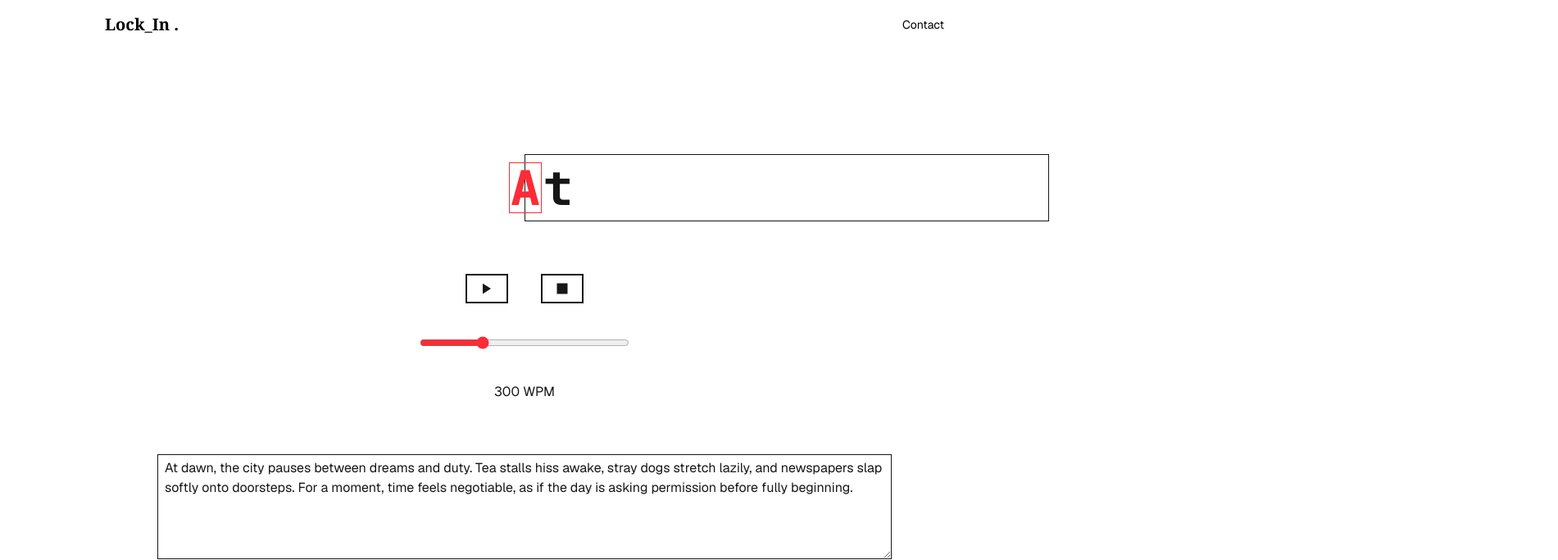
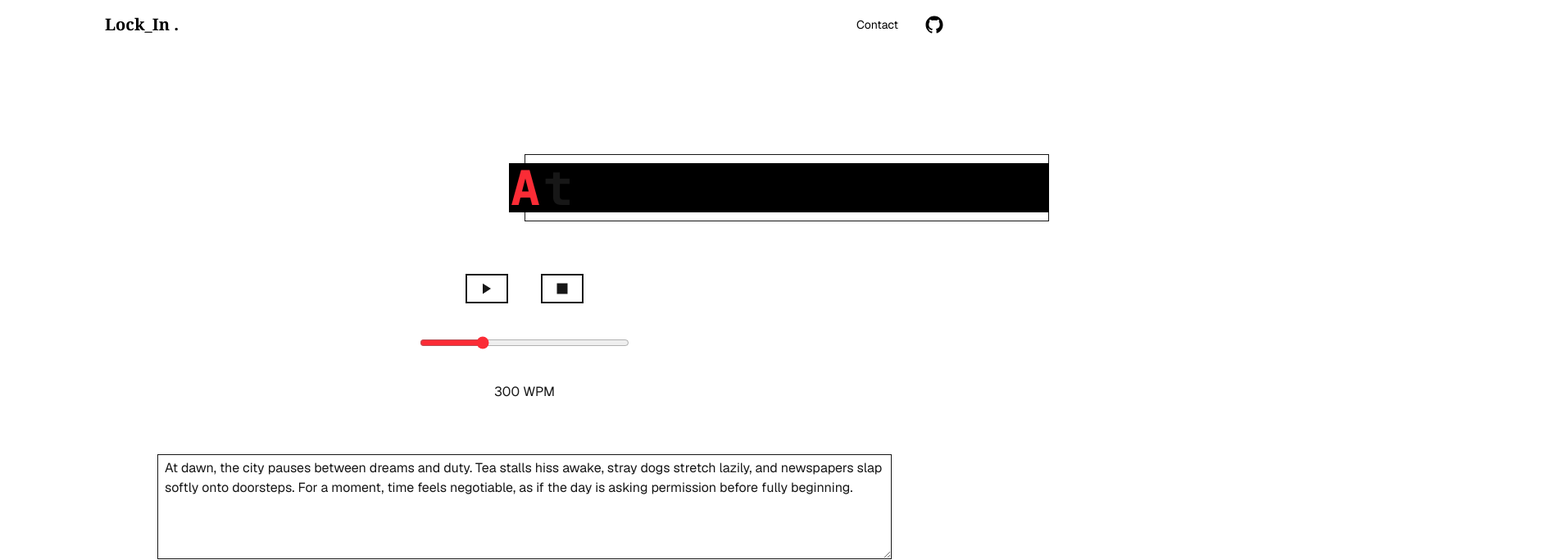
Before and after one commit to MayankRawat1424/Lock_In, a Next.js app: page / in a window 1280 px wide. Shown: the top 683 px of the page at 82% size, 1901 px wide, since content can reach past the window. Built offline with nearby package versions, Linux system fonts and the light colour scheme.

Commit message:
QOL fixes

```diff
--- a/src/app/components/Display.jsx
+++ b/src/app/components/Display.jsx
@@ -44,7 +44,7 @@ const Display = ({ passage }) => {
         key={i}
         style={{ width: `${width * 4}px` }}
         className={`inline-block text-center flex-none ${
-          i === pivot ? "text-red-500 font-bold border" : ""
+          i === pivot ? "text-red-500 font-bold" : ""
         }`}
       >
         {ch}
@@ -76,10 +76,10 @@ const Display = ({ passage }) => {
 
   return (
     <section className="flex flex-col pb-16">
-      <div className="flex flex-col w-full">
+      <div className="flex flex-col w-full overflow-x-hidden">
         <div className="font-bold lg:text-6xl text-4xl w-1/2 border py-10 relative ml-auto font-mono">
           <div
-            className="absolute  top-1/2 -translate-y-1/2 w-screen"
+            className="absolute top-1/2 -translate-y-1/2 w-screen bg-black"
             style={{ transform: `translateX(-${offset(words[idx])}px)` }}
           >
             {highlight(words[idx])}
--- a/src/app/components/Header.jsx
+++ b/src/app/components/Header.jsx
@@ -1,12 +1,21 @@
 import React from "react";
-
+import { IoLogoGithub } from "react-icons/io";
 const Header = () => {
   return (
     <div className="flex justify-between py-4 bg-white text-black items-center mb-32 px-8 lg:px-32">
       <h1 className="font-semibold font-serif text-xl">Lock_In .</h1>
-      <ul className="text-sm">
-        <a href="https://www.mayankrawat.info/" className="hover:underline ">
+      <ul className=" flex items-center justify-center gap-8">
+        <a
+          href="https://www.mayankrawat.info/"
+          className="hover:underline text-sm"
+        >
           Contact
+        </a>
+        <a
+          href="https://github.com/MayankRawat1424/Lock_In"
+          className="text-2xl"
+        >
+          <IoLogoGithub />
         </a>
       </ul>
     </div>
--- a/src/app/components/ORC.jsx
+++ b/src/app/components/ORC.jsx
@@ -20,7 +20,7 @@ const ORC = () => {
         onChange={(e) => {
           setPassage(e.target.value);
         }}
-        className="flex mx-auto w-full max-w-4xl h-32 focus:outline-none border px-2 py-1 "
+        className="flex mx-auto w-full max-w-4xl h-32 focus:outline-none border px-2 py-1 mb-32"
       ></textarea>
     </div>
   );
```
